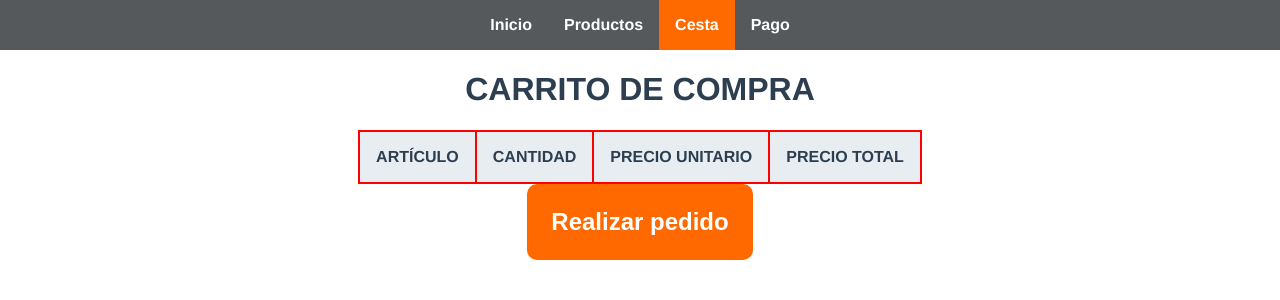
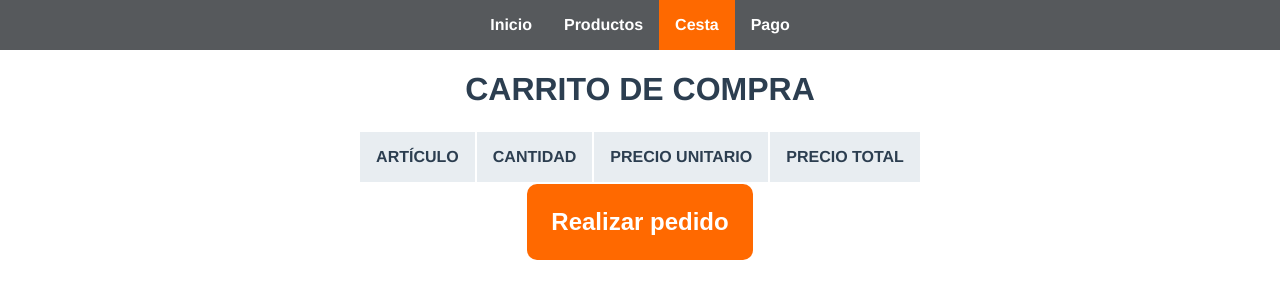
Before and after one commit to geminway92/pontefuerteapp, a Vue app: page /cart in a window 1280 px wide. Shown: the top 300 px of the page. Built offline with nearby package versions, Linux system fonts and the light colour scheme.

Commit message:
Fixed bug that caused the shopping cart table to be out of order

```diff
--- a/src/views/Cart.vue
+++ b/src/views/Cart.vue
@@ -67,10 +67,6 @@ export default {
   text-align: center;
 }
 
-.container-product{
-  background: red;
-}
-
 .title-table{
   background: #e8edf1;
 }
```
